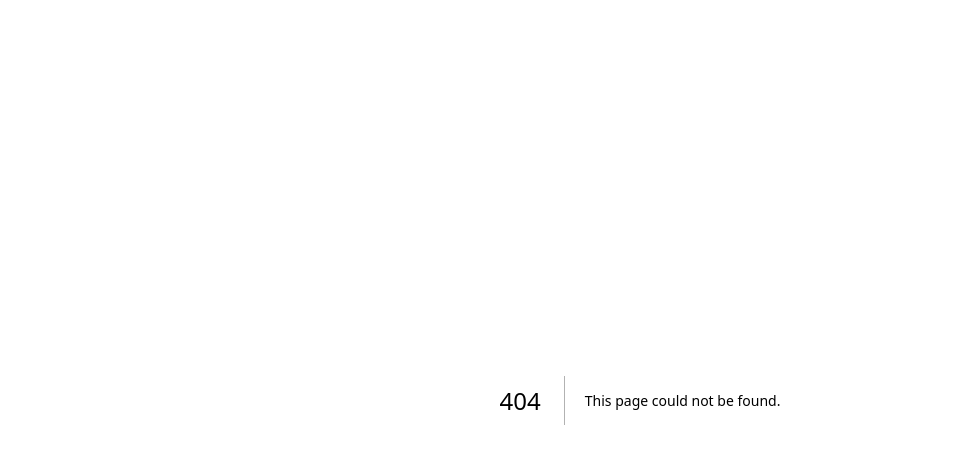
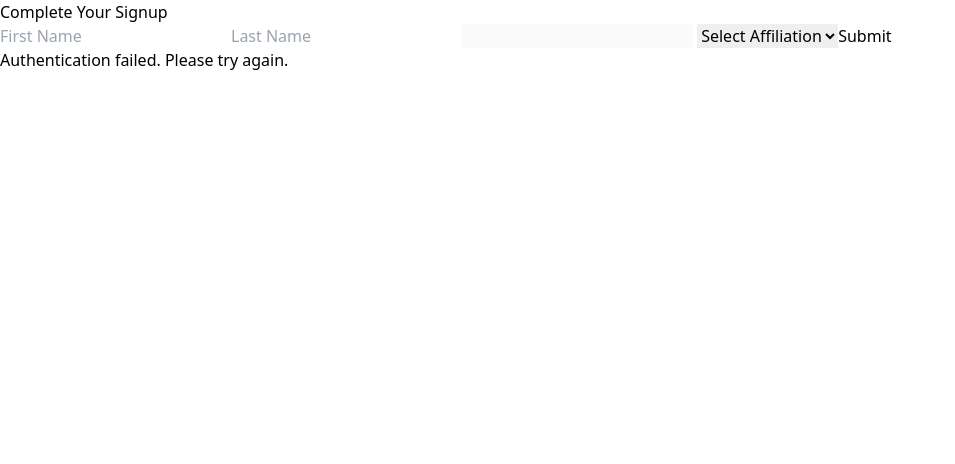
Before and after one commit to sagashrimproll/NUHire, a Next.js app in the folder frontend/: page /signupform in a window 1280 px wide. Before the commit this address had no page. Shown: the top 464 px of the page, without its empty margins (0-955 px from the left). Built offline with nearby package versions, Linux system fonts and the light colour scheme.

Commit message:
OAuth Done!

```diff
--- a/frontend/src/app/dashboard/page.tsx
+++ b/frontend/src/app/dashboard/page.tsx
@@ -1,3 +1,4 @@
+'use client';
 import Image from "next/image";
 import Link from "next/link";
 import React from "react";
--- a/frontend/src/app/signup/page.tsx
+++ b/frontend/src/app/signup/page.tsx
@@ -3,34 +3,21 @@ import { useState } from 'react';
 import Link from 'next/link';
 import '../styles/signup.css';
 
-const Signup = () => {
-  const [message, setMessage] = useState("");
-
+export default function SignupPage() {
   const handleGoogleLogin = () => {
-    window.location.href = "http://localhost:5001/auth/google"; // Redirects to the backend OAuth flow
+    window.location.href = "http://localhost:5001/auth/google"; // Redirect to OAuth
   };
 
   return (
     <div>
-      <link rel="preconnect" href="https://fonts.googleapis.com" />
-      <link rel="preconnect" href="https://fonts.gstatic.com" crossOrigin="anonymous" />
-      <link href="https://fonts.googleapis.com/css2?family=Poiret+One&family=Roboto:ital,wght@0,100..900;1,100..900&display=swap" rel="stylesheet" />
-
       <h1 className="signup">Sign Up</h1>
-
-      <div className="oauth-container">
-        <button onClick={handleGoogleLogin} className="oauth">
+      <div className="body">
+        <button onClick={handleGoogleLogin} className="Oauth">
           Sign in with Google
         </button>
       </div>
 
-      {message && <p>{message}</p>}
-      <p>
-        Already have an account?
-        <a href="/login"> Click here!</a>
-      </p>
+      <p>Already have an account? <Link href="/login"> Click here!</Link></p>
     </div>
   );
-};
-
-export default Signup;
+}
--- /dev/null
+++ b/frontend/src/app/signupform/page.tsx
@@ -0,0 +1,64 @@
+'use client';
+import { useState, useEffect } from 'react';
+import { useRouter } from 'next/navigation';
+
+export default function SignupDetails() {
+  const [firstName, setFirstName] = useState('');
+  const [lastName, setLastName] = useState('');
+  const [email, setEmail] = useState('');
+  const [affiliation, setAffiliation] = useState('none');
+  const [message, setMessage] = useState('');
+  const router = useRouter();
+
+  useEffect(() => {
+    // Get email from URL query parameter (passed from Google OAuth)
+    const urlParams = new URLSearchParams(window.location.search);
+    const userEmail = urlParams.get('email');
+    if (userEmail) {
+      setEmail(userEmail);
+    } else {
+      setMessage('Authentication failed. Please try again.');
+    }
+  }, []);
+
+  const handleSubmit = async (e: React.FormEvent) => {
+    e.preventDefault();
+
+    const user = { First_name: firstName, Last_name: lastName, Email: email, Affiliation: affiliation };
+    try {
+      const response = await fetch('http://localhost:5001/users', {
+        method: 'POST',
+        headers: { 'Content-Type': 'application/json' },
+        body: JSON.stringify(user),
+      });
+
+      if (response.ok) {
+        setMessage('User added successfully!');
+        router.push('/dashboard'); // Redirect after successful signup
+      } else {
+        const errorData = await response.json();
+        setMessage(errorData.message || 'Failed to add user');
+      }
+    } catch (error) {
+      setMessage('Failed to add user');
+    }
+  };
+
+  return (
+    <div>
+      <h1>Complete Your Signup</h1>
+      <form onSubmit={handleSubmit}>
+        <input type="text" placeholder="First Name" value={firstName} onChange={(e) => setFirstName(e.target.value)} required />
+        <input type="text" placeholder="Last Name" value={lastName} onChange={(e) => setLastName(e.target.value)} required />
+        <input type="email" value={email} disabled /> {/* Email is autofilled */}
+        <select value={affiliation} onChange={(e) => setAffiliation(e.target.value)} required>
+          <option value="none">Select Affiliation</option>
+          <option value="student">Student</option>
+          <option value="advisor">Faculty</option>
+        </select>
+        <button type="submit">Submit</button>
+      </form>
+      {message && <p>{message}</p>}
+    </div>
+  );
+}
```
Also changed, not shown: frontend/src/app/login/page.tsx (deleted, +0 -64 lines), frontend/src/app/page.tsx (+6 -1 lines), 2 other files (tests, documents, lock files or other folders).
